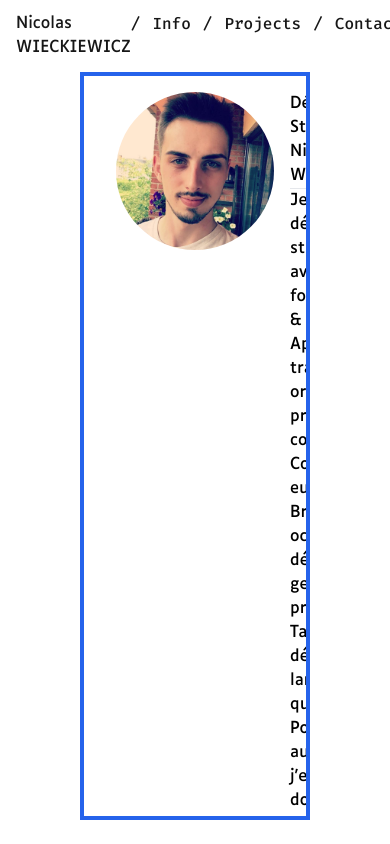
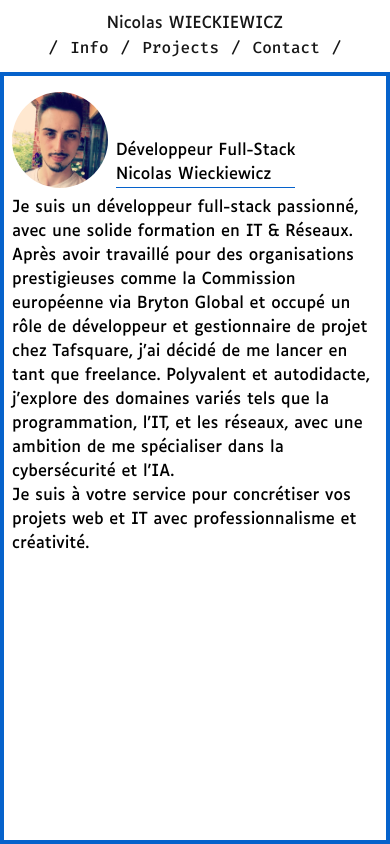
Before and after one commit to SAWKIT-17/portfolio, a Next.js app: page / in a window 390 px wide. Built offline with nearby package versions, Linux system fonts and the light colour scheme.

Commit message:
Responsive optimized

```diff
--- a/app/components/home.js
+++ b/app/components/home.js
@@ -4,13 +4,14 @@ function Homepage() {
     return (
         <div>
 
-            <div className="flex flex-row">
-                <img className="w-40 h-min rounded-full" src="/nicolas_w.jpg"></img>
-                <div className="ml-4">
-                    <div className="flex flex-col align-middle">
+            <div className="flex flex-row mb-2 md:mb-4">
+                <img className="w-24 md:w-32 lg:w-36 h-min rounded-full" src="/nicolas_w.jpg"></img>
+                <div className="flex flex-col justify-end ml-2 lg:ml-8">
                     <h1 className="">Développeur Full-Stack</h1>
                     <h2 className=""><span>Nicolas</span> <span>Wieckiewicz</span></h2>
-                        <hr></hr>
+                    <hr className="border-accent"></hr>
+                </div>
+            </div>
             <span>
                 Je suis un développeur full-stack passionné, avec une solide formation en IT & Réseaux.
                 <br />
@@ -20,9 +21,6 @@ function Homepage() {
                 Je suis à votre service pour concrétiser vos projets web et IT avec professionnalisme et créativité.
             </span>
         </div>
-                </div>
-            </div>
-        </div>
     );
 }
 
--- a/app/components/topbar.js
+++ b/app/components/topbar.js
@@ -2,7 +2,7 @@ import React from "react";
 
 function Topbar() {
     return (
-        <div className="topbar flex flex-row w-full py-3 px-4 justify-between">
+        <div className="topbar flex flex-col md:flex-row w-full py-3 px-4 items-center md:items-start md:justify-between">
             <a className="flex items-center">
                 <h1><span>Nicolas</span> <span className="uppercase">Wieckiewicz</span></h1>
             </a>
--- a/app/globals.css
+++ b/app/globals.css
@@ -7,12 +7,14 @@
 :root {
   --background: #ffffff;
   --foreground: #171717;
+  --accent-color: #0662cb;
 }
 
 @media (prefers-color-scheme: dark) {
   :root {
-    --background: #0a0a0a;
+    --background: #000000;
     --foreground: #ededed;
+    --accent-color: #0662cb;
   }
 }
 
--- a/app/page.js
+++ b/app/page.js
@@ -6,7 +6,7 @@ export default function Home() {
     <div className="flex flex-col h-[100dvh] font-luciole overflow-clip">
       <Topbar />
       <main className="flex flex-col justify-center h-screen overflow-hidden">
-        <div className="flex justify-center py-4 px-8 mx-20 mb-6 h-full max-h-full bg-white text-black border-4 border-blue-600 border-opacity-100 overflow-y-scroll">
+        <div className="flex justify-center py-4 px-2 md:px-4 lg:px-10 xl:px-20 md:mx-4 lg:mx-10 xl:mx-20 md:mb-2 lg:mb-6 h-full max-h-full bg-white text-black border-4 border-accent border-opacity-100 overflow-y-scroll overflow-x-hidden">
           <Homepage />
         </div>
       </main>
--- a/tailwind.config.js
+++ b/tailwind.config.js
@@ -10,6 +10,7 @@ module.exports = {
       colors: {
         background: "var(--background)",
         foreground: "var(--foreground)",
+        'accent': "var(--accent-color)",
       },
     },
   },
```
Lines whose indentation alone changed are shown as unchanged.
